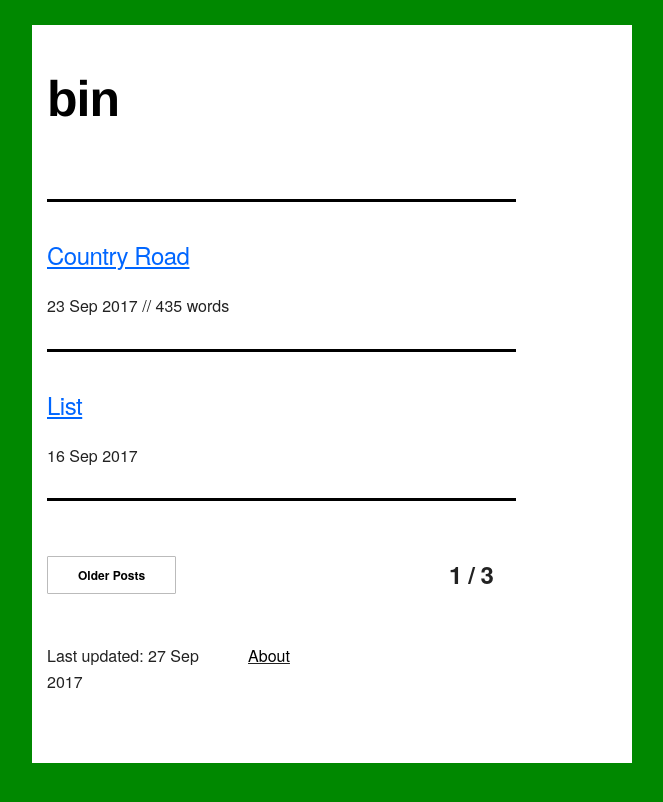
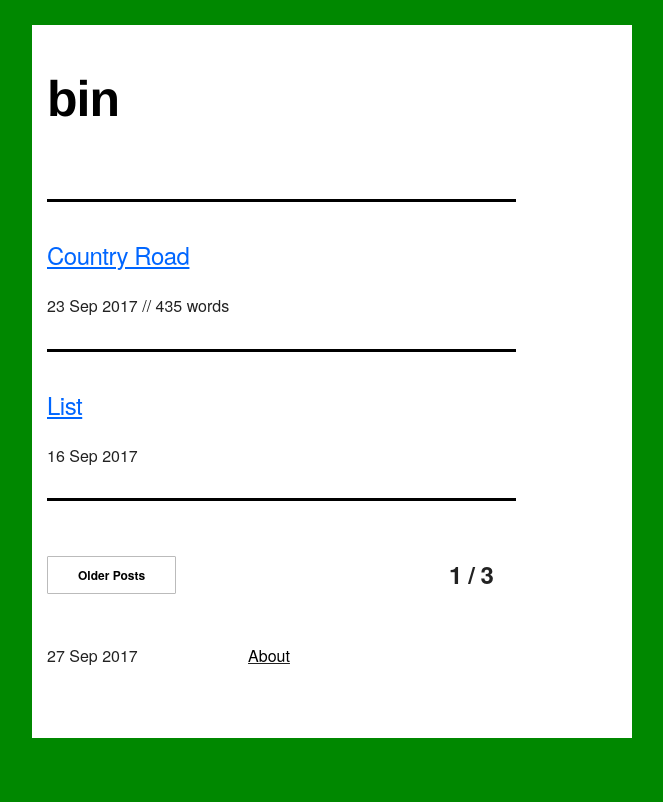
Before and after one commit to mt-trash/mt-trash.github.io, a Jekyll site: the page built from index.html, in a window 1280 px wide. Shown: the top 802 px of the page, without its empty margins (308-971 px from the left). Built offline with Jekyll 4.4.1, drawn with Linux system fonts in a browser that asks for light colours; the list of posts is cut into pages by our own code.

Commit message:
site time

```diff
--- a/index.html
+++ b/index.html
@@ -33,7 +33,7 @@ title: Empty Trash
 </div>
 <div class="row">
   <div class="four columns" style="margin-bottom: 5%">
-    <p>Last updated: {{ site.time | date_to_string }}</p>
+    <p>{{ site.time | date_to_string }}</p>
   </div>
   <div class="four columns" style="margin-bottom: 5%">
     <u><a class="trash" href="/about">About</a></u>
```
